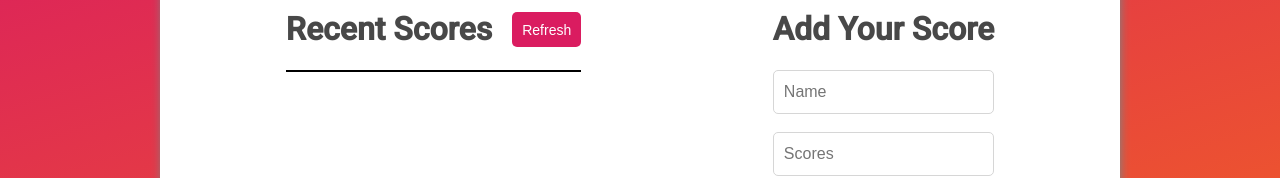
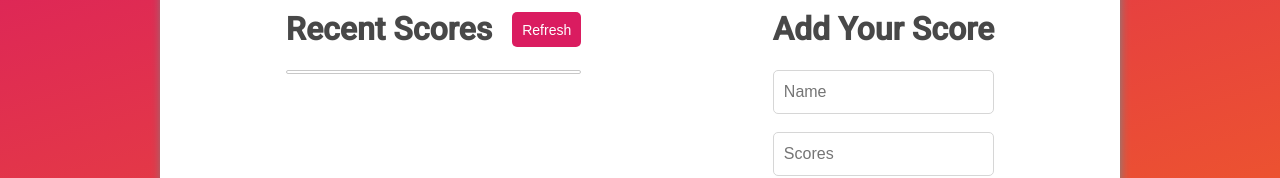
Before and after one commit to ctokoli/Leaderboard, a website built with webpack: page src/index.html in a window 1280 px wide. Shown: the part 152-330 px from the top of the page. Built offline with nearby package versions, Linux system fonts and the light colour scheme; no server answers.

Commit message:
styled table border

```diff
--- a/src/styles/styles.css
+++ b/src/styles/styles.css
@@ -68,7 +68,9 @@ input[type="text"] {
 }
 
 .table {
-  border: 1px solid black;
+  border: 1px solid #c8c8c8;
+  border-radius: 7px;
+  padding: 1px;
 }
 
 td {
```
